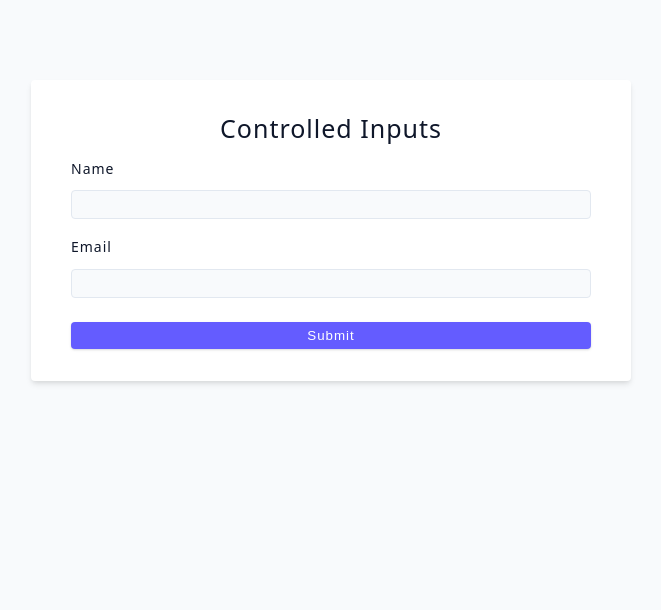
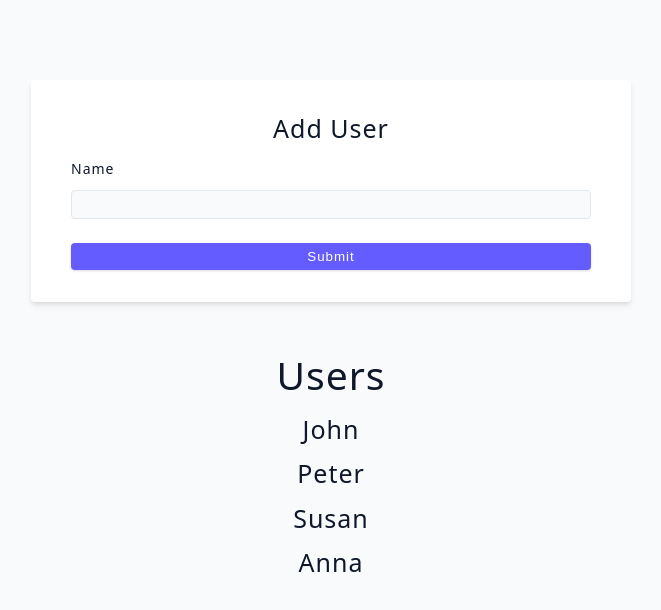
Before and after one commit to abrsh6266/advanced-react-practice, a React (Vite) app: page / in a window 1280 px wide. Shown: the top 610 px of the page, without its empty margins (309-970 px from the left). Built offline with nearby package versions, Linux system fonts and the light colour scheme.

Commit message:
Challenge in form state

```diff
--- a/src/App.jsx
+++ b/src/App.jsx
@@ -1,9 +1,9 @@
-import ControlledInputs from "./tutorial/06-forms/starter/01-controlled-inputs";
+import UserChallenge from "./tutorial/06-forms/starter/02-user-challenge";
 
 function App() {
   return (
     <div className='container'>
-      <ControlledInputs />
+      <UserChallenge />
     </div>
   );
 }
--- a/src/tutorial/06-forms/starter/01-controlled-inputs.jsx
+++ b/src/tutorial/06-forms/starter/01-controlled-inputs.jsx
@@ -1,20 +1,40 @@
+import { useState } from "react";
+
 const ControlledInputs = () => {
+  const [name, setName] = useState("");
+  const [email, setEmail] = useState("");
   return (
-    <form className='form'>
+    <form className="form">
       <h4>controlled inputs</h4>
-      <div className='form-row'>
-        <label htmlFor='name' className='form-label'>
+      <div className="form-row">
+        <label htmlFor="name" className="form-label">
           name
         </label>
-        <input type='text' className='form-input' id='name' />
+        <input
+          type="text"
+          onChange={(e) => {
+            setName(e.target.value);
+          }}
+          value={name}
+          className="form-input"
+          id="name"
+        />
       </div>
-      <div className='form-row'>
-        <label htmlFor='email' className='form-label'>
+      <div className="form-row">
+        <label htmlFor="email" className="form-label">
           Email
         </label>
-        <input type='email' className='form-input' id='email' />
+        <input
+          type="email"
+          value={email}
+          onChange={(e) => {
+            setEmail(e.target.value);
+          }}
+          className="form-input"
+          id="email"
+        />
       </div>
-      <button type='submit' className='btn btn-block'>
+      <button type="submit" className="btn btn-block">
         submit
       </button>
     </form>
--- a/src/tutorial/06-forms/starter/02-user-challenge.jsx
+++ b/src/tutorial/06-forms/starter/02-user-challenge.jsx
@@ -1,20 +1,50 @@
+import { useState } from "react";
+import { data } from "../../../data";
+
 const UserChallenge = () => {
+  const [people, setPeople] = useState(data);
+  const [name, setName] = useState("");
+  const handleSubmit = (e) => {
+    e.preventDefault();
+    const fakeId = Date.now();
+    const newUser = { name: name, id: fakeId };
+    setPeople([...people, newUser]);
+
+    setName("");
+  };
   return (
     <div>
-      <form className='form'>
+      <form className="form" onSubmit={handleSubmit}>
         <h4>Add User</h4>
-        <div className='form-row'>
-          <label htmlFor='name' className='form-label'>
+        <div className="form-row">
+          <label htmlFor="name" className="form-label">
             name
           </label>
-          <input type='text' className='form-input' id='name' />
+          <input
+            value={name}
+            onChange={(e) => {
+              setName(e.target.value);
+            }}
+            type="text"
+            className="form-input"
+            id="name"
+          />
         </div>
-
-        <button type='submit' className='btn btn-block'>
+        <button type="submit" className="btn btn-block">
           submit
         </button>
       </form>
-      {/* render users below */}
+      <h2>Users</h2>
+      {
+        /* render users below */
+        people.map((p) => {
+          return (
+            <div key={p.id}>
+              <h4>{p.name}</h4>
+            </div>
+          );
+        })
+      }
     </div>
   );
 };
```
